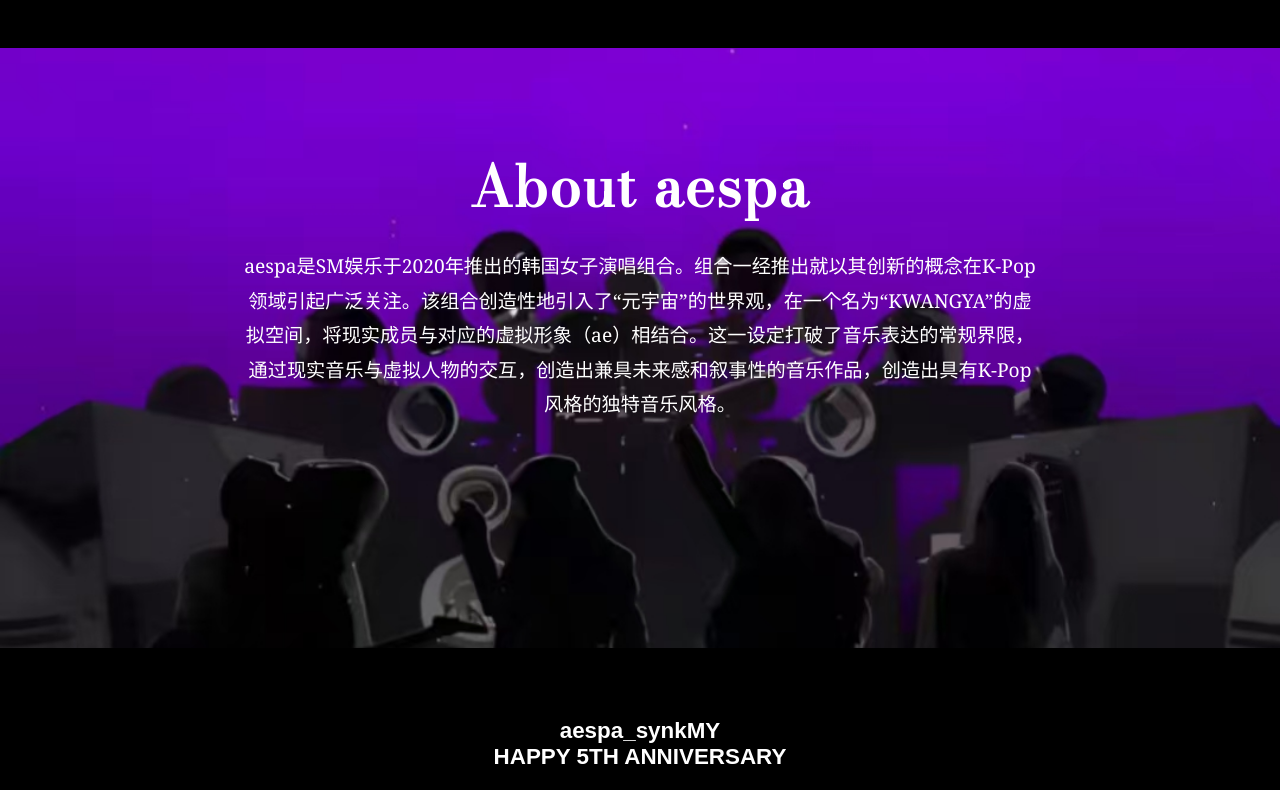
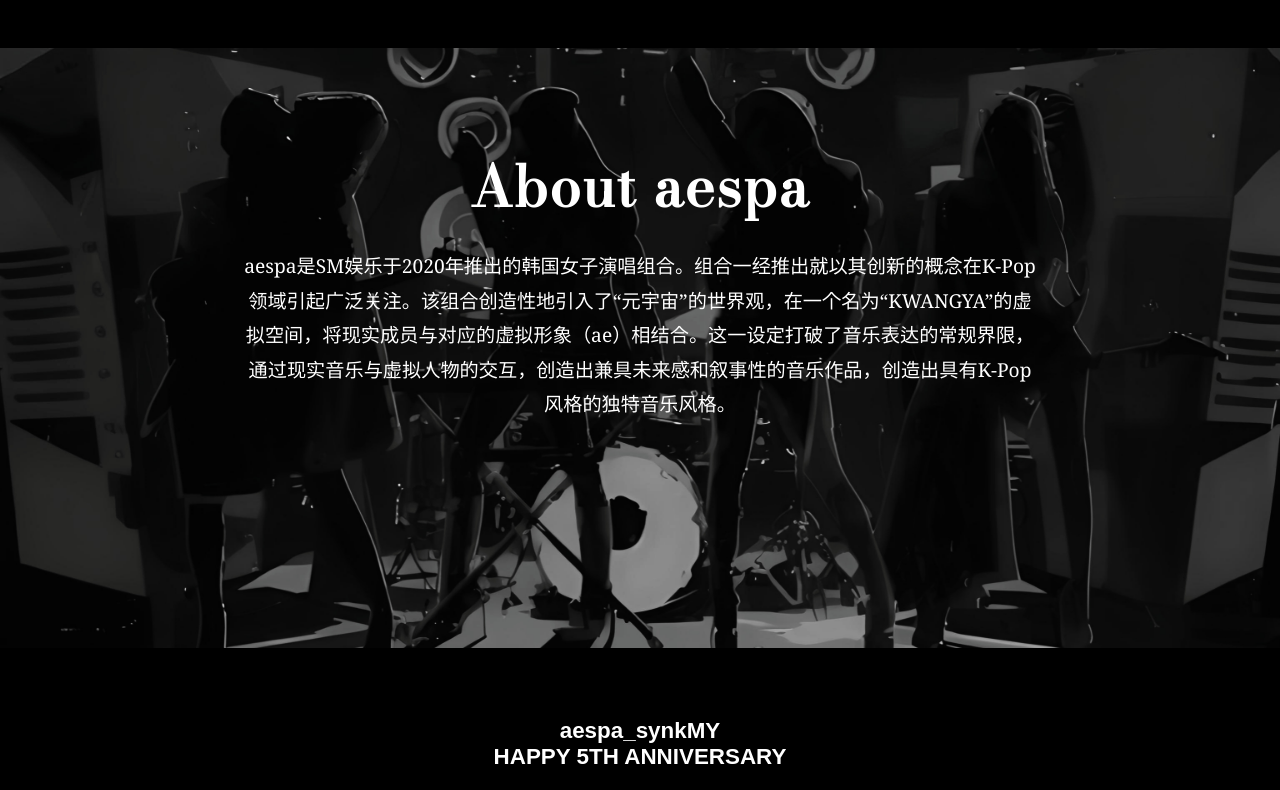
Before and after one commit to aespasynkmy/home, a plain HTML site: page index.html in a window 1280 px wide. Shown: the part 737-1527 px from the top of the page. Drawn offline with nearby package versions, Linux system fonts and the light colour scheme.

Commit message:
Update index.html

```diff
--- a/index.html
+++ b/index.html
@@ -64,7 +64,7 @@
             padding: 50px 20px;
             background-color: rgba(0, 0, 0, 0.7);
             margin: 50px 0;
-            background-image: url('https://github.com/aespasynkmy/home/blob/main/bg4.jpg?raw=true'); /* Background image */
+            background-image: url('https://github.com/aespasynkmy/home/blob/main/bg2.jpg?raw=true'); /* Background image */
             background-size: cover; /* Ensures the image covers the entire section */
             background-position: center center; /* Keeps the image centered */
             background-attachment: fixed; /* Keeps the background fixed during scrolling */
```
